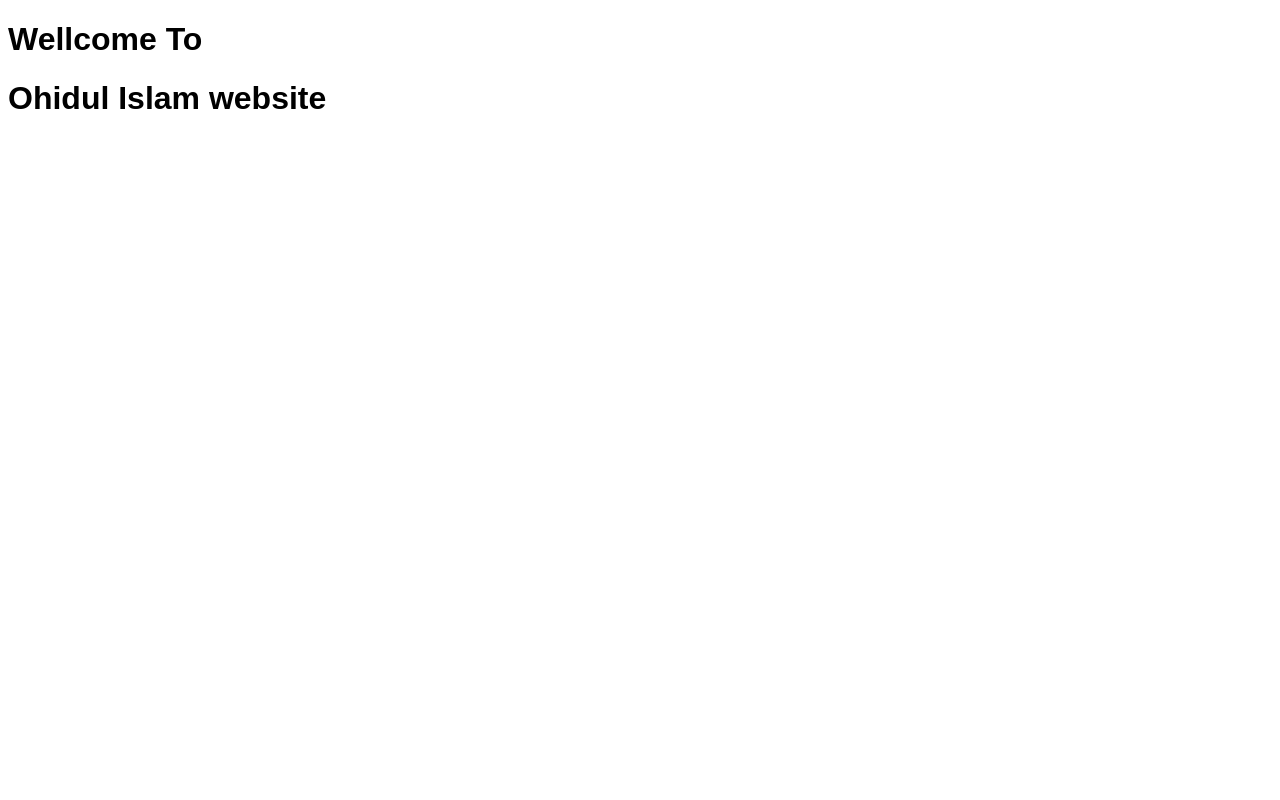
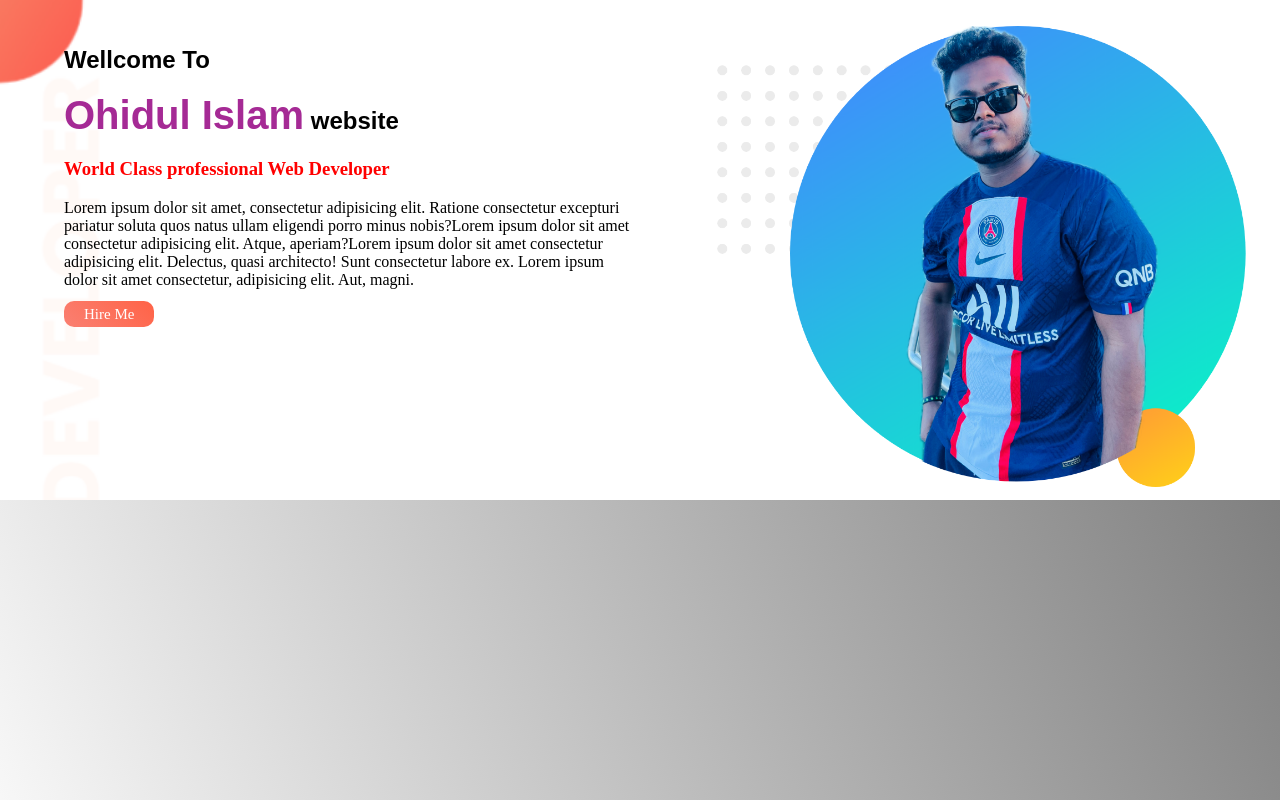
Before and after one commit to ohid007/My-Portfolio, a plain HTML site: page index.html in a window 1280 px wide. Drawn offline with Linux system fonts and the light colour scheme; a web font is replaced by a local one.

Commit message:
first section

```diff
--- a/index.html
+++ b/index.html
@@ -1,5 +1,6 @@
 <!DOCTYPE html>
 <html lang="en">
+
 <head>
     <meta charset="UTF-8">
     <meta http-equiv="X-UA-Compatible" content="IE=edge">
@@ -8,8 +9,21 @@
     <link rel="stylesheet" href="https://fonts.googleapis.com/css?family=Sofia">
     <link rel="stylesheet" href="style.css">
 </head>
+
 <body>
-    <h1>Wellcome To</h1>
-    <h1>Ohidul Islam website</h1>
+    <section class="top-banner">
+        <div class="half-block">
+            <h1>Wellcome To</h1>
+        <h1> <span class="highlight">Ohidul Islam</span>  website</h1>
+        <h3>World Class professional Web Developer</h3>
+        <p>Lorem ipsum dolor sit amet, consectetur adipisicing elit. Ratione consectetur excepturi pariatur soluta quos natus ullam eligendi porro minus nobis?Lorem ipsum dolor sit amet consectetur adipisicing elit. Atque, aperiam?Lorem ipsum dolor sit amet consectetur adipisicing elit. Delectus, quasi architecto! Sunt consectetur labore ex. Lorem ipsum dolor sit amet consectetur, adipisicing elit. Aut, magni.</p>
+        <a class="link-button" target="blank" href="https://www.linkedin.com/in/md-ohidul-islam/">Hire Me</a>
+        </div>
+        <div class="half-block">
+            <img src="images/ohid.png" alt="">
+        </div>
+
+    </section>
 </body>
+
 </html>
--- a/style.css
+++ b/style.css
@@ -1,3 +1,43 @@
 body{
+    background: linear-gradient(65deg,white,gray);
+    margin: 0px;
+    padding: 0px;
+}
+h1{
     font-family: "Sofia", sans-serif;
 }
+.highlight{
+    color: rgb(165, 42, 149);
+    font-size: 40px;
+}
+h3{
+    color: red;
+}
+.half-block{
+    width: 45%;
+    float: left;
+    margin-top: 2%;
+    margin-left: 5%;
+    padding: auto;
+
+}
+.half-block img{
+    width: 100%;
+}
+.link-button{
+    text-decoration: none;
+    background-image: linear-gradient(45deg,salmon,tomato);
+    border-radius: 10px;
+    padding: 5px 20px;
+    color: white;
+    font-size: 15px;
+
+}
+.top-banner{
+    background-image: url(images/top-banner.png);
+    background-size: 100%;
+}
+
+section{
+    height: 500px;
+}
```
Also changed, not shown: images/ohid.png (added).
